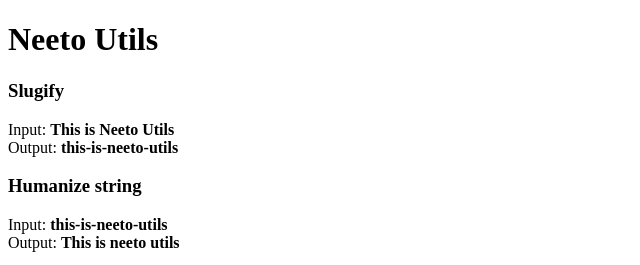
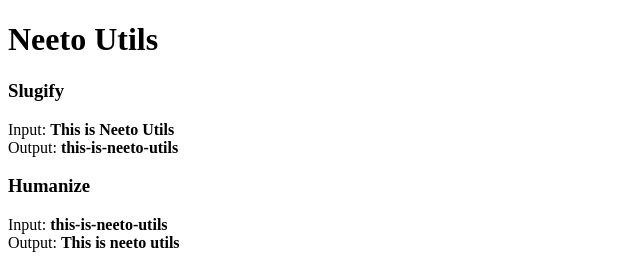
Before and after one commit to bigbinary/neeto-utils, a React (Create React App) app in the folder example/: page / in a window 1280 px wide. Shown: the top 265 px of the page, without its empty margins (0-640 px from the left). Built offline with nearby package versions, Linux system fonts and the light colour scheme.

Commit message:
Updated heading to remove the word string

```diff
--- a/example/src/App.js
+++ b/example/src/App.js
@@ -67,7 +67,7 @@
         output={Slugify("This is Neeto Utils")}
       />
       <BasicTemplate
-        title="Humanize string"
+        title="Humanize"
         input={"this-is-neeto-utils"}
         output={humanize("this-is-neeto-utils")}
       />
```
